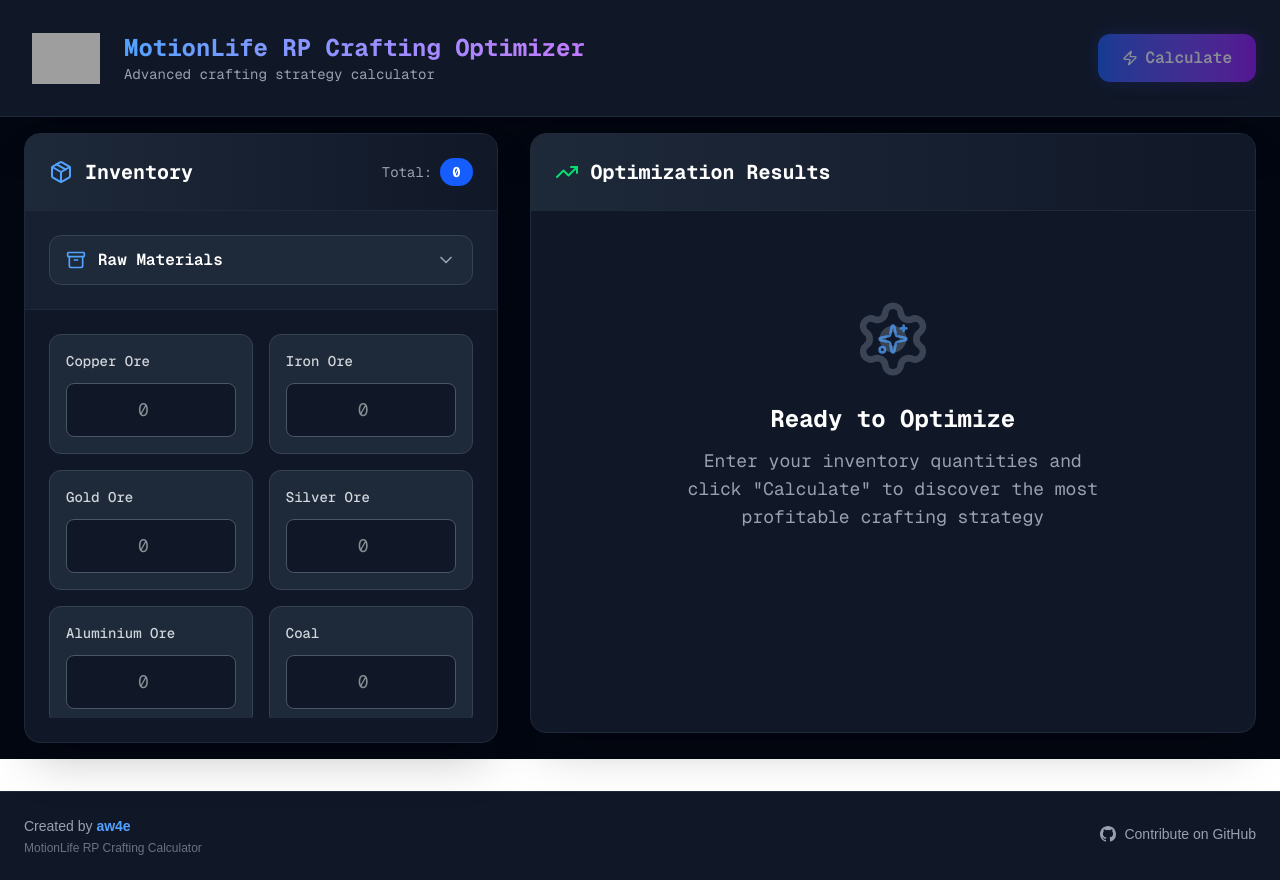
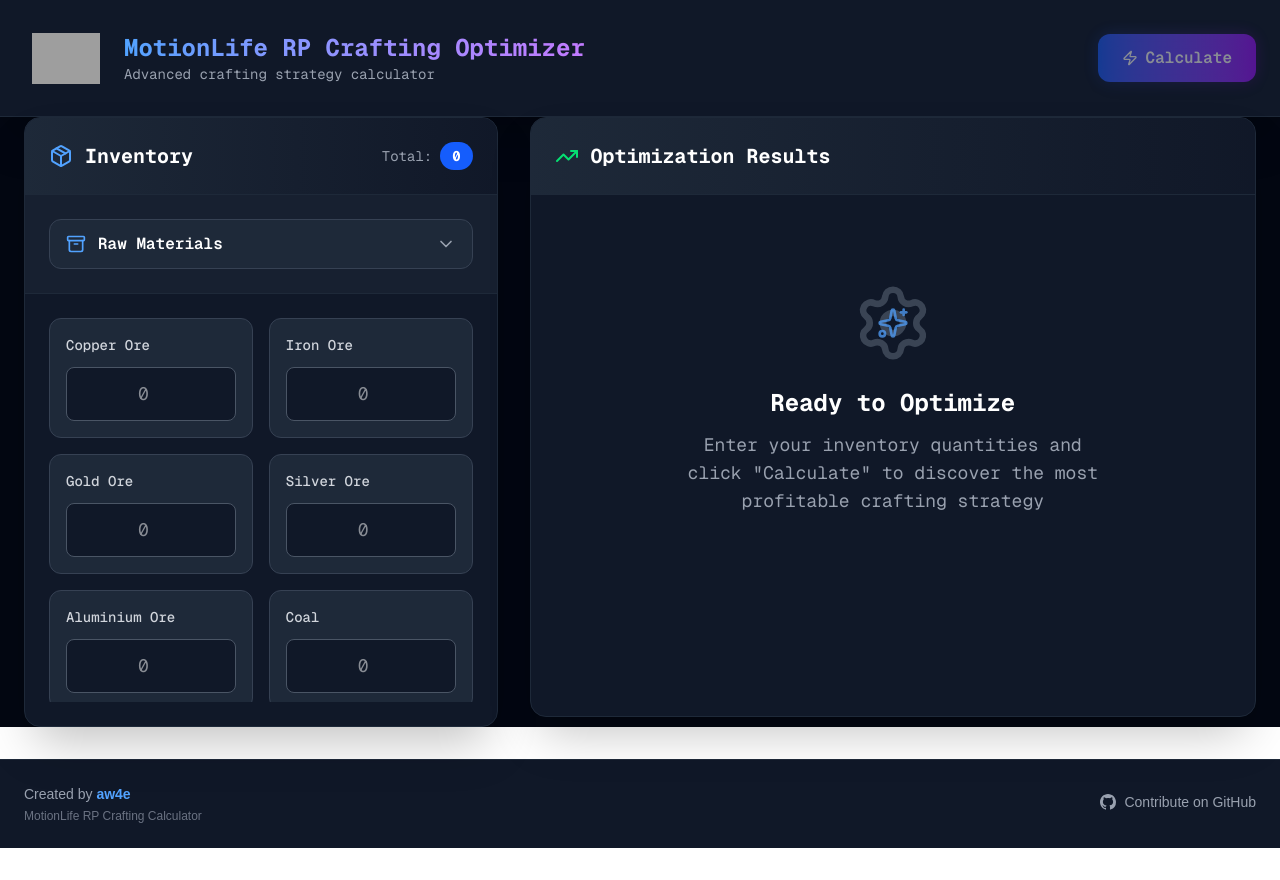
Before and after one commit to aw4e/mlrpcrafting, a Next.js app: page / in a window 1280 px wide. After the commit the page ends 848 px from the top, so only its background shows below. Built offline with nearby package versions, Linux system fonts and the light colour scheme; grey boxes are pictures that could not be loaded.

Commit message:
chore: adjustment again

```diff
--- a/src/app/components/craftingOptimizer.tsx
+++ b/src/app/components/craftingOptimizer.tsx
@@ -229,11 +229,11 @@ export default function CraftingOptimizer() {
               )}
               <div className="absolute inset-0 bg-gradient-to-r from-blue-600 to-purple-600 rounded-xl blur opacity-30 group-hover:opacity-50 transition-opacity -z-10"></div>
             </button>
-          </div>
+          </div>{" "}
         </div>
       </div>
 
-      <div className="max-w-full mx-auto px-3 sm:px-6 py-4">
+      <div className="max-w-full mx-auto px-3 sm:px-6">
         <div className="grid grid-cols-1 xl:grid-cols-5 gap-4 sm:gap-8">
           {/* Left Panel - Inventory Input */}
           <div className="xl:col-span-2">
```
